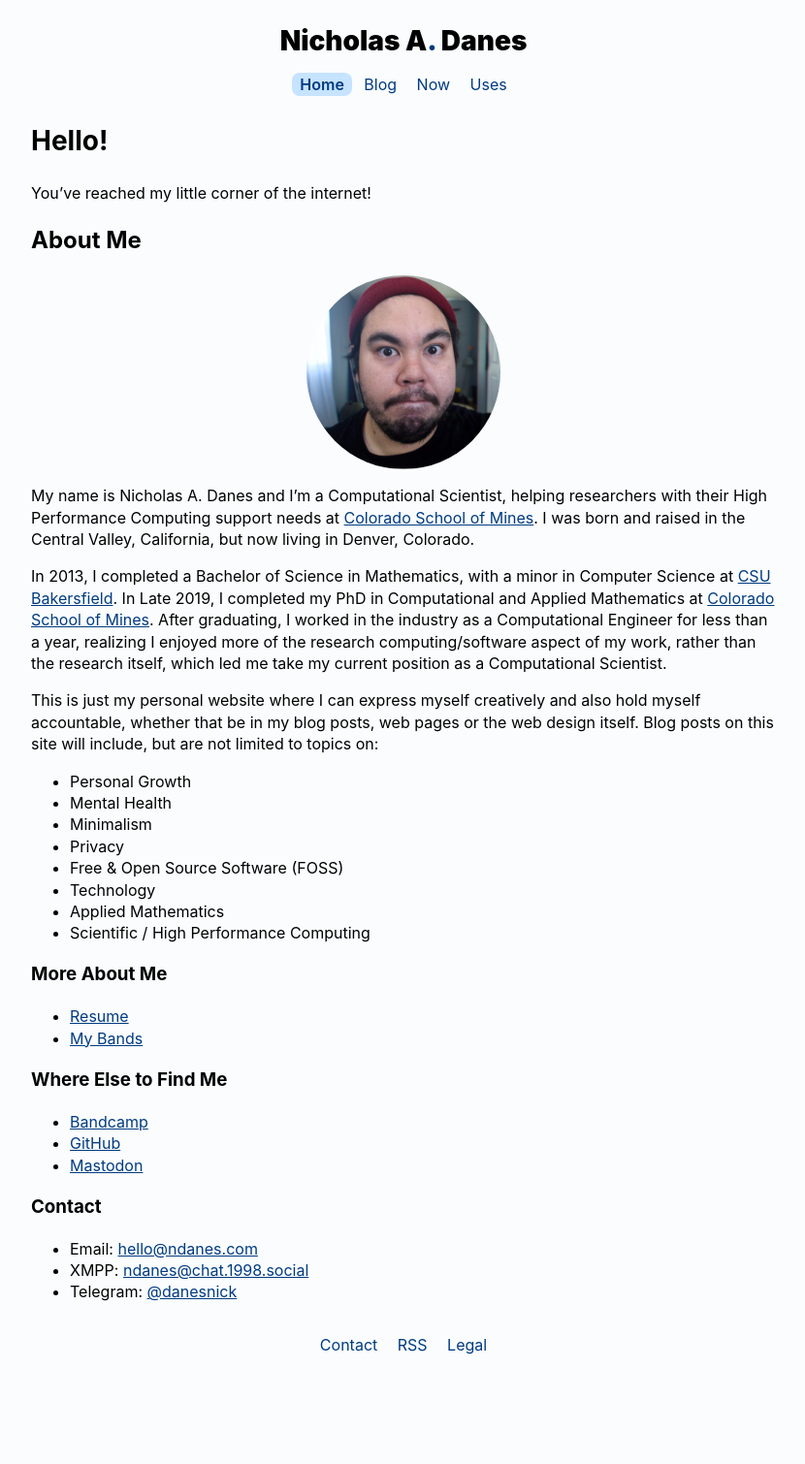
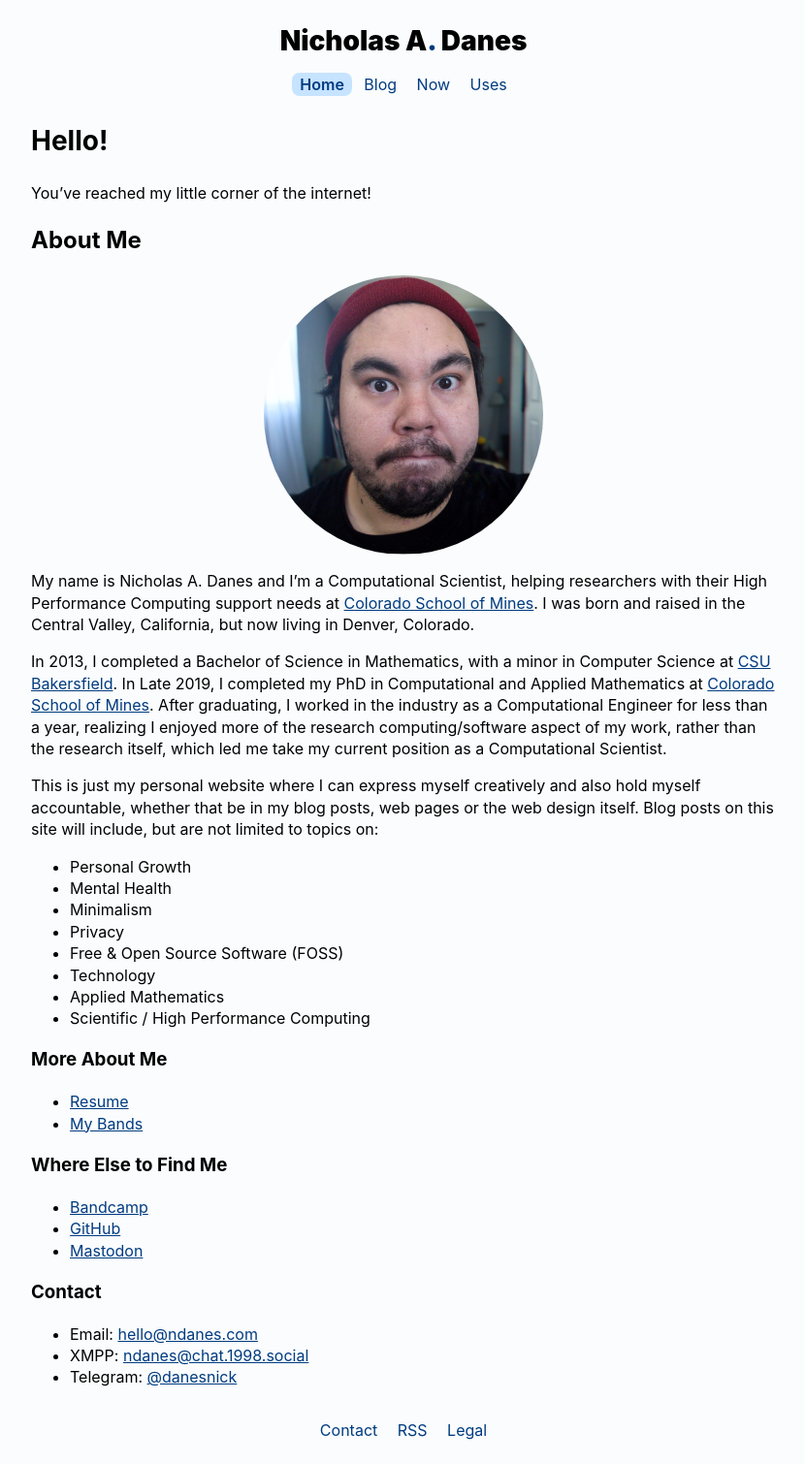
Before and after one commit to danesnick/old_website, a Jekyll site: the page built from index.markdown, in a window 1280 px wide. Shown: the whole page at 97% size, without its empty margins (224-1054 px from the left). Built offline with Jekyll 4.4.1, drawn with Linux system fonts in a browser that asks for light colours; before the commit the page ends 1422 px from its top, so only the background shows below that.

Commit message:
Updated home page

```diff
--- a/index.markdown
+++ b/index.markdown
@@ -10,7 +10,7 @@ You've reached my little corner of the internet!
 
 ## About Me
 
-<figure style="width:400px">
+<figure>
  <img style="width:50%; border-radius:100%;" src="/images/me_header.png" alt="Me!">
 </figure>
 
```
